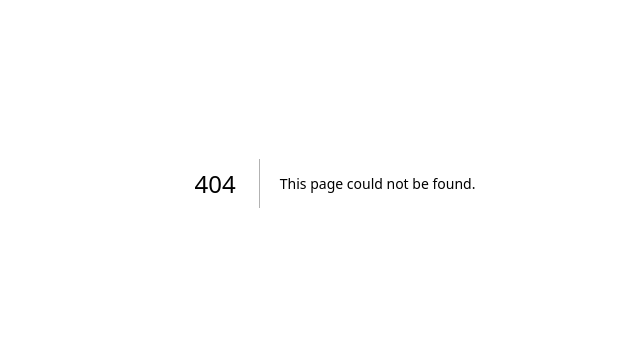
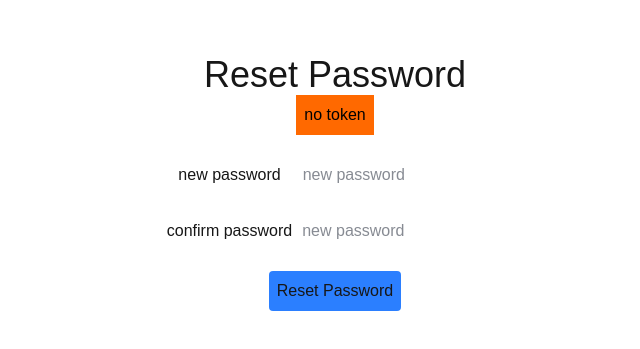
Before and after one commit to MONKEY-D-ASH/nextjs-authentication-app, a Next.js app: page /resetpassword in a window 1280 px wide. Before the commit this address had no page. Shown: the part 217-566 px from the top of the page, without its empty margins (305-945 px from the left). Built offline with nearby package versions, Linux system fonts and the light colour scheme.

Commit message:
add forgot password page and work on the functionality

```diff
--- /dev/null
+++ b/src/app/api/users/forgotpassword/route.ts
@@ -0,0 +1,30 @@
+import { connect } from "@/dbConfig/dbConfig";
+import User from "@/models/userModel.js"
+import { NextRequest, NextResponse } from "next/server";
+import bcrypt from "bcryptjs";
+import jwt from "jsonwebtoken"
+import { sendEmail } from "@/helpers/mailer";
+
+connect()
+
+export async function POST(request: NextRequest){
+    try {
+        const reqBody = await request.json()
+        const {email} = reqBody;
+
+        // check if the user exists or not
+        const user = await User.findOne({email})
+        if(!user){
+            return NextResponse.json({error: "User does not exists"}, {status: 400})
+        }
+
+        // sending the email
+        const response = await sendEmail(
+            {email: email, emailType: "RESET", userId:user._id}
+        )
+        return response
+
+    } catch (error: any) {
+        return NextResponse.json({error: error.message}, {status: 404})
+    }
+}
--- /dev/null
+++ b/src/app/api/users/resetpassword/route.ts
@@ -0,0 +1 @@
+// this route will be used to actually fetch the user details form the database and then reset the password of the
--- /dev/null
+++ b/src/app/forgotpassword/page.tsx
@@ -0,0 +1,51 @@
+'use client'
+
+import Link from "next/link"
+import React, { useEffect, useState } from "react"
+import { useRouter } from "next/navigation" // This is the correct import file according to the latest nextjs version. The useRouter hook allows you to programmatically change routes inside Client Components.
+import axios from "axios"
+import toast from "react-hot-toast"
+
+
+export default function forgotpassword(){
+    const [email, setEmail] = useState("")
+
+    const changePassword = async () => {
+        try {
+            const response = await axios.post("/api/users/forgotpassword", email);
+            console.log("verification email sent", response.data);
+            toast.success("email sent successfully")
+        } catch (error: any) {
+            console.log("There is an error while changing password", error);
+            toast.error("change password failed")
+        }
+
+    }
+
+    return (
+        <div className="flex flex-col items-center justify-center min-h-screen py-2">
+            <hr />
+
+            <div className="flex my-1">
+                <label htmlFor="email" className="px-6">Email</label>
+                <input
+                    className=" border border-white bg-white text-gray-950 rounded-sm px-2"
+                    id="email"
+                    type="email"
+                    value={email}
+                    onChange={(e) => setEmail(e.target.value)}
+                    placeholder=" email"
+                />
+            </div>
+
+            <br />
+            <button
+            className="hover:underline"
+            onClick={changePassword}
+            >
+            send verification email
+            </button>
+
+        </div>
+    )
+}
--- a/src/app/login/page.tsx
+++ b/src/app/login/page.tsx
@@ -76,6 +76,9 @@ export default function LoginPage() {
                 {buttonDisabled ? "No login" : "Login" }
             </button>
             <Link className=" hover:underline" href="/signup">Visit Signup page</Link>
+            <br />
+            <Link className=" hover:underline" href="/forgotpassword">forgot Password</Link>
+
 
         </div>
     )
--- /dev/null
+++ b/src/app/resetpassword/page.tsx
@@ -0,0 +1,78 @@
+"use client"
+
+// this page appears to the user after he clicks the link in the that is sent to him on the email for reseting the password and when the user clicks on the link he will be directed to this resetpassword page on which he will enter the new password and the new password will be hashed and will be stored in the user database and after all this action the user will be directed to the login page for login
+
+import axios from "axios"
+import { getNextConfigRuntime } from "next/dist/server/config-shared"
+import Link from "next/link"
+import React, { useEffect, useState } from "react"
+import toast from "react-hot-toast"
+
+export default function verifyEmailPage(){
+    const [token, setToken] = useState("");
+    const [password, setPassword] = useState({
+        newPassword: "",
+        confirmPassword: ""
+    });
+
+    const resetUserPassword = async () => {
+        try {
+            // sending both token and password for processig in the resetpassword route
+            const response = await axios.post("/api/users/resetpassword", {token, password})
+            toast.success("email verified");
+        } catch (error: any) {
+            console.log("There is an error: ", error.message);
+            toast.error("Email verification failed");
+        }
+    }
+
+    // we are grabbing the url in the useEffect because we want the token from the url as soon as somebody loads this page or lands on this page
+    useEffect(() => {
+        const urlParams = new URLSearchParams(window.location.search) // the window.loaction.search is the built in browser property, it looks at the current address bar and grabs just the query part: "?name=alex&age=25".
+        // the new URLSearchParams() it strips away the ? and the & and organize the keys and values neatly
+        const urlToken = urlParams.get('token')
+        setToken(urlToken || "") // for the initial case there will be no token in the params so it will be set to ""
+    }, []);
+
+    // initially the token is empty but as soon as we change the token in the above useEffect it this useEffect will run immediately verifying the user
+    useEffect(() => {
+        if (token.length > 0) {
+            resetUserPassword();
+        }
+    }, [token])
+
+    // we are also injecting a conditional element inside the return in which if the verified is true only then the following html will render on the screen
+    return (
+        <div className="flex flex-col items-center justify-center min-h-screen py-2">
+                <h1 className="text-4xl">Reset Password</h1>
+                <h2 className="p-2 bg-orange-500 text-black">{token ? `${token}` : "no token"}</h2>
+            <br />
+                <div className="flex ">
+                    <label className="my-1 mx-5">new password</label>
+                    <input type="text"
+                    placeholder="new password"
+                    value={password.newPassword}
+                    onChange={(e) => setPassword({...password, newPassword: e.target.value})}
+                    className="bg-white text-gray-900 rounded-sm p-0.5"
+                    />
+                </div>
+            <br />
+                <div className="flex ">
+                    <label className="my-1 mx-2">confirm password</label>
+                    <input type="text"
+                    placeholder="new password"
+                    value={password.confirmPassword}
+                    onChange={(e) => setPassword({...password, confirmPassword: e.target.value})}
+                    className="bg-white text-gray-900 rounded-sm p-0.5"
+                    />
+                </div>
+            <br />
+                <button
+                className="bg-blue-500 p-2 rounded-sm hover:bg-blue-700"
+                onClick={resetUserPassword}
+                >
+                    Reset Password
+                </button>
+        </div>
+    )
+}
--- a/src/helpers/mailer.ts
+++ b/src/helpers/mailer.ts
@@ -34,7 +34,7 @@ export const sendEmail = async({email, emailType, userId}: any) => {
             from: "aashishkumarrana17@gmail.com",
             to: email,
             subject: emailType === "VERIFY" ? "Verify your email" : "Reset your password",
-            html: `<p>Click <a href="${process.env.DOMAIN}/verifyemail?token=${hashedToken}">here</a> to ${emailType === "VERIFY" ? "verify your email" : "reset your password"}</p>`
+            html: `<p>Click <a href="${process.env.DOMAIN}/${emailType === "VERIFY"? "verifyemail" : "resetpassword"}?token=${hashedToken}">here</a> to ${emailType === "VERIFY" ? "verify your email" : "reset your password"}</p>`
         }
 
         const mailResponse = await transporter.sendMail(mailOptions)
```
